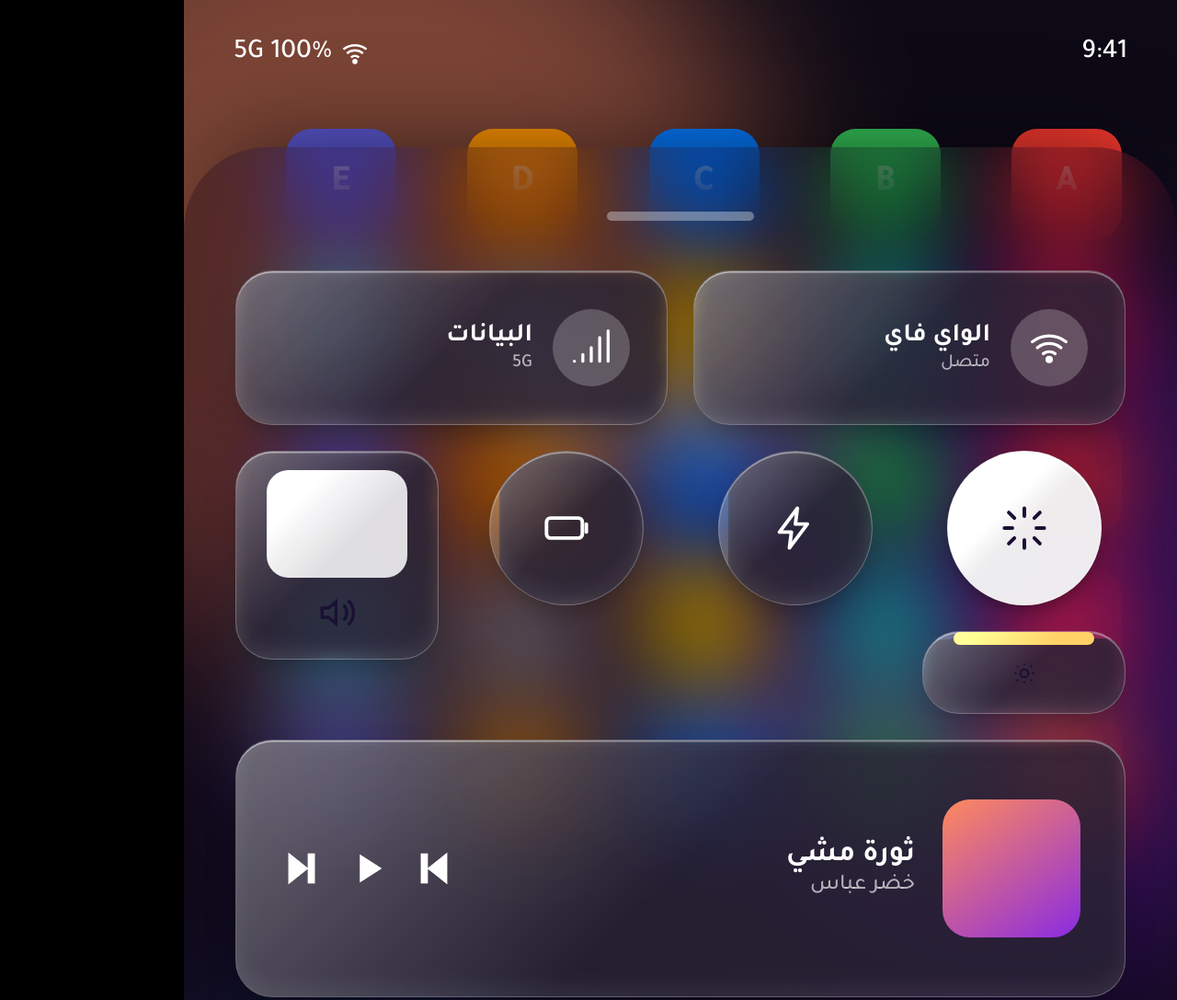
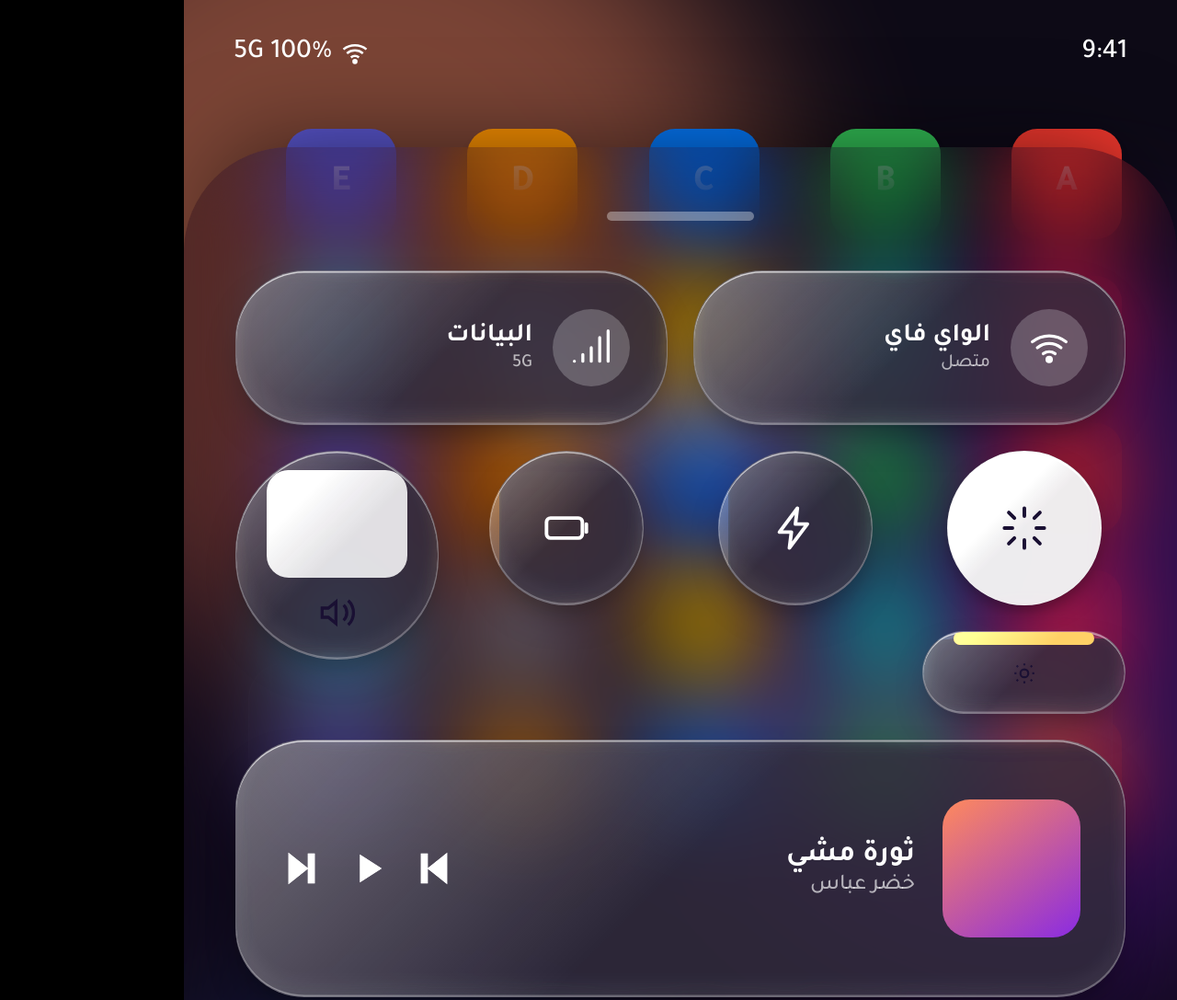
Before and after one commit to karrarkoqw4v-ux/Karrrrr, a plain HTML site: page dablik/design/theme/scene2.html in a window 1280 px wide. Shown: the top 1087 px of the page at 92% size. Drawn offline with Linux system fonts and the light colour scheme.

Commit message:
Liquid Glass control center: apply real MIUI corner-radius tokens (38/50/25dp)
Extracted from user-provided MIUI theme package (com.android.systemui,
miui.systemui.plugin, framework-miui-res) to match actual Xiaomi values
instead of estimates.

Co-Authored-By: Claude Sonnet 5 <noreply@anthropic.com>
Claude-Session: https://claude.ai/code/session_019uqjmh2zsJCzjD8BR3oFuT

```diff
--- a/dablik/design/theme/scene2.html
+++ b/dablik/design/theme/scene2.html
@@ -19,10 +19,10 @@ html,body{width:1080px;height:2400px;overflow:hidden;background:#000;font-family
 .notif span{color:rgba(255,255,255,.7);font-size:24px}
 
 /* control center sheet */
-#cc{position:absolute;z-index:3;left:0;right:0;bottom:0;top:160px;transition:none;transition:none;background:rgba(20,10,30,.42);backdrop-filter:blur(46px) saturate(1.4);border-radius:90px 90px 0 0;padding:70px 56px 0;box-shadow:0 -40px 100px -40px #0008}
+#cc{position:absolute;z-index:3;left:0;right:0;bottom:0;top:160px;transition:none;transition:none;background:rgba(20,10,30,.42);backdrop-filter:blur(46px) saturate(1.4);border-radius:114px 114px 0 0;padding:70px 56px 0;box-shadow:0 -40px 100px -40px #0008}
 .handle{width:160px;height:10px;background:rgba(255,255,255,.35);border-radius:10px;margin:0 auto 54px}
 .grid{display:grid;grid-template-columns:repeat(4,1fr);gap:28px}
-.glass{background:rgba(255,255,255,.07);backdrop-filter:url(#liquidGlass);-webkit-backdrop-filter:url(#liquidGlass);border:1px solid rgba(255,255,255,.30);border-radius:40px;box-shadow:inset 0 1.5px 0 rgba(255,255,255,.36),inset 0 -10px 24px rgba(255,255,255,.07),0 18px 40px -16px #0008;position:relative;overflow:hidden}
+.glass{background:rgba(255,255,255,.1);backdrop-filter:url(#liquidGlass);-webkit-backdrop-filter:url(#liquidGlass);border:1px solid rgba(255,255,255,.30);border-radius:75px;box-shadow:inset 0 1.5px 0 rgba(255,255,255,.5),inset 0 -1.5px 0 rgba(255,255,255,.28),inset 0 -10px 24px rgba(255,255,255,.07),0 18px 40px -16px #0008;position:relative;overflow:hidden}
 .glass:before{content:"";position:absolute;inset:0;background:linear-gradient(135deg,rgba(255,255,255,.30),rgba(255,255,255,0) 50%);mix-blend-mode:plus-lighter}
 .c1{grid-column:span 2;grid-row:span 1;height:168px;display:flex;align-items:center;padding:0 40px;gap:22px}
 .c1 .ic{width:84px;height:84px;border-radius:50%;background:rgba(255,255,255,.22);display:grid;place-items:center;flex:none}
@@ -39,7 +39,7 @@ html,body{width:1080px;height:2400px;overflow:hidden;background:#000;font-family
 .media span{color:rgba(255,255,255,.65);font-size:24px}
 .media .ctrl{margin-right:auto;display:flex;gap:26px}
 .media .ctrl svg{width:46px;height:46px;stroke:#fff;fill:#fff}
-.slider{grid-row:span 2;width:100%;display:flex;flex-direction:column;align-items:center;justify-content:flex-end;padding-bottom:30px}
+.slider{grid-row:span 2;width:100%;display:flex;flex-direction:column;align-items:center;justify-content:flex-end;padding-bottom:30px;border-radius:150px!important}
 .slider .fill{width:70%;background:rgba(255,255,255,.85);border-radius:24px}
 .slider svg{width:40px;height:40px;stroke:#1a1033;fill:none;stroke-width:2;margin-top:18px}
 .label{position:absolute;bottom:40px;left:0;right:0;text-align:center;color:rgba(255,255,255,.55);font-size:24px;font-weight:700;letter-spacing:2px}
```
Also changed, not shown: dablik/design/theme/controlcenter.png, dablik/design/theme/lockscreen.png.
